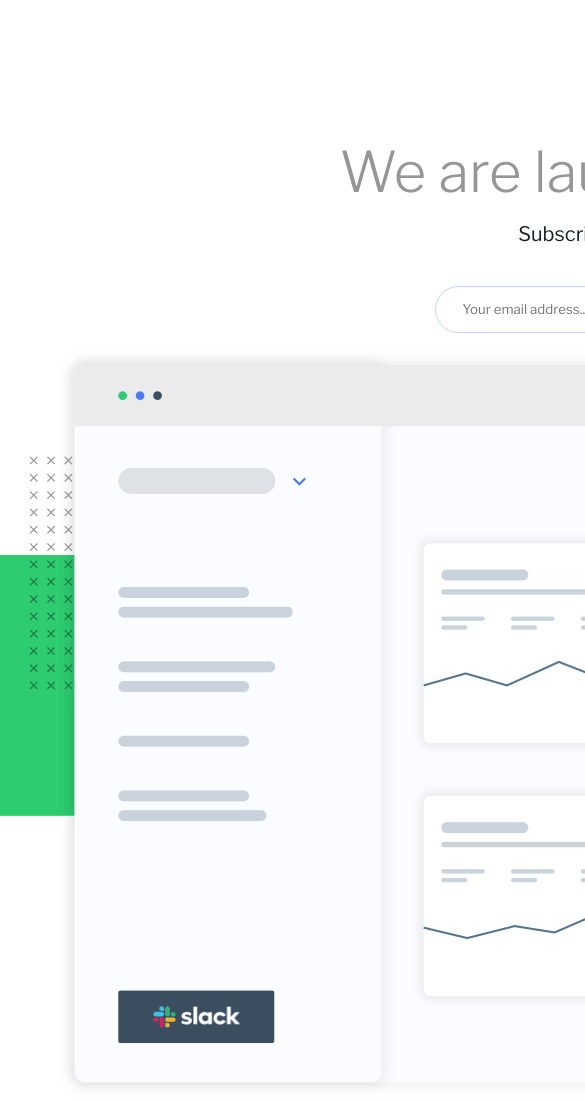
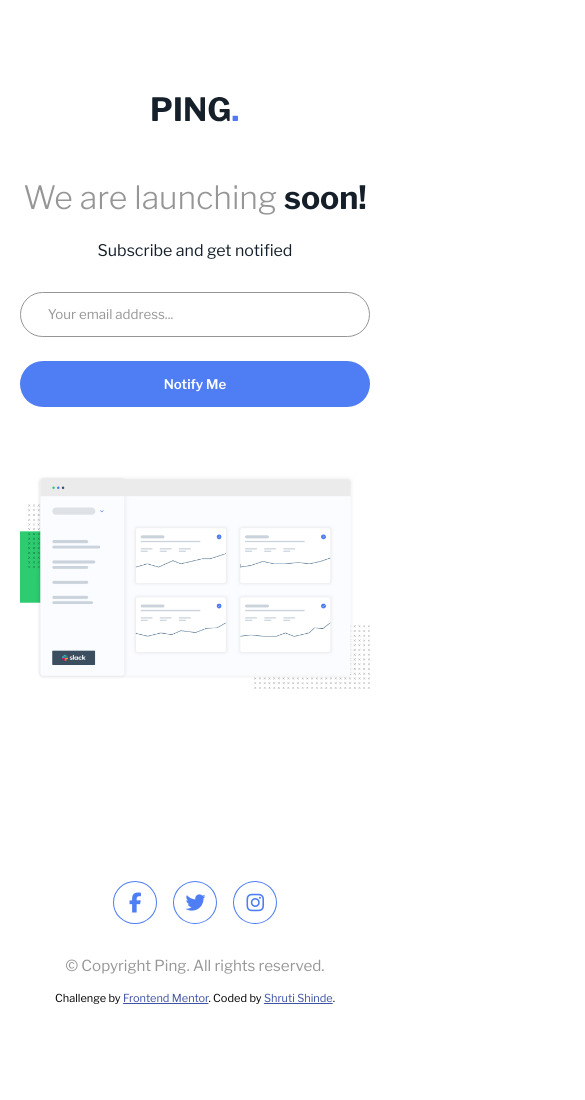
Before and after one commit to ShrutiShinde418/FrontendMentor7, a plain HTML site: page ping-coming-soon-page/index.html in a window 390 px wide. Shown: the top 1100 px of the page, 585 px wide, since content can reach past the window. After the commit the page ends 1048 px from the top, so only its background shows below. Drawn offline with nearby package versions, Linux system fonts and the light colour scheme.

Commit message:
added(responsiveness, form validation)

```diff
--- a/ping-coming-soon-page/css/index.css
+++ b/ping-coming-soon-page/css/index.css
@@ -2,6 +2,7 @@
 
 :root {
   --blue: hsl(223, 87%, 63%);
+  --dark-blue-1: hsl(228, 45%, 44%);
   --pale-blue: hsl(223, 100%, 88%);
   --light-red: hsl(354, 100%, 66%);
   --gray: hsl(0, 0%, 59%);
@@ -17,6 +18,7 @@
   margin: 0;
 }
 
+html,
 body {
   font-family: "Libre Franklin", system-ui, -apple-system, BlinkMacSystemFont,
     "Segoe UI", Roboto, Oxygen, Ubuntu, Cantarell, "Open Sans", "Helvetica Neue",
@@ -24,12 +26,9 @@ body {
   min-height: 100vh;
   display: flex;
   justify-content: center;
-  /* align-items: stretch; */
   flex-direction: column;
-  margin-top: 4rem;
-  /* max-width: 900px; */
+  margin-top: 2em;
   align-items: center;
-  /* margin: 4rem auto 0 auto; */
 }
 
 main {
@@ -38,16 +37,21 @@ main {
   flex-direction: column;
   align-items: center;
   gap: 1em;
+  margin-bottom: 6em;
 }
 
 .logo-image {
-  margin-bottom: 2rem;
+  margin-bottom: 2em;
+}
+
+.illustration {
+  width: 50%;
 }
 
 h1 {
-  margin-bottom: 2rem;
+  margin-bottom: 2em;
   color: var(--gray);
-  font-size: 3.5rem;
+  font-size: 3.25rem;
   font-weight: 300;
   margin: 0;
 }
@@ -61,20 +65,39 @@ h2 {
   color: var(--dark-blue);
   font-size: 1.25rem;
   font-weight: 400;
-  margin-bottom: 1.5rem;
+  margin-bottom: 1.5em;
 }
 
 form {
-  display: flex;
-  gap: 1em;
+  display: grid;
+  grid-template-columns: 3fr 1fr;
+  gap: 0.5em 1em;
+  margin-bottom: 3.75em;
 }
 
-#email {
+.input-control {
   border-radius: 2rem;
   color: var(--dark-blue);
-  border: 1px solid var(--pale-blue);
+  border: 1px solid var(--gray);
   font-family: inherit;
   padding: 1em 2em;
+  /* min-width: 450px; */
+}
+
+.input-control::placeholder {
+  color: var(--gray);
+}
+
+.error {
+  font-weight: 300;
+  font-size: 0.85rem;
+  padding-left: 2.25em;
+  color: var(--light-red);
+  font-style: italic;
+}
+
+.error-control {
+  border: 1px solid var(--light-red);
 }
 
 button[type="submit"] {
@@ -85,4 +108,130 @@ button[type="submit"] {
   padding: 1.15em 4em;
   border: none;
   font-family: inherit;
+  cursor: pointer;
 }
+
+button[type="submit"]:hover,
+button[type="submit"]:active,
+button[type="submit"]:focus {
+  opacity: 0.8;
+}
+
+footer {
+  display: flex;
+  flex-direction: column;
+  gap: 1em;
+  justify-items: center;
+  align-items: center;
+}
+
+.social a {
+  color: var(--blue);
+  border: 1px solid var(--blue);
+  border-radius: 50%;
+}
+
+.social a:hover,
+.social a:focus,
+.social a:active {
+  color: var(--white);
+  background-color: var(--blue);
+  transition: 0.5 cubic-bezier(0.165, 0.84, 0.44, 1);
+}
+
+.social {
+  display: flex;
+  gap: 1em;
+  justify-items: center;
+  align-items: center;
+  margin-bottom: 1em;
+}
+
+.fa-facebook-f {
+  padding: 1em 0.75em;
+}
+
+.fa-instagram {
+  padding: 1em 0.6em;
+}
+
+.fa-twitter {
+  padding: 1em 0.55em;
+}
+
+h3 {
+  color: var(--gray);
+  font-size: 0.95rem;
+  font-weight: 400;
+}
+
+.attribution {
+  font-size: 11px;
+  text-align: center;
+  margin-bottom: 1em;
+}
+
+.attribution a {
+  color: var(--dark-blue-1);
+}
+
+@media (max-width: 992px) {
+  .illustration {
+    width: 70%;
+  }
+
+  .input-control {
+    min-width: 350px;
+  }
+}
+
+@media (max-width: 768px) {
+  main {
+    gap: 0.5em;
+    margin-bottom: 12em;
+  }
+
+  h1 {
+    font-size: 2rem;
+    margin-bottom: 0.5em;
+  }
+
+  h2 {
+    font-size: 1rem;
+  }
+
+  .logo-image {
+    margin-bottom: 3em;
+  }
+
+  #form {
+    display: flex;
+    flex-direction: column;
+    gap: 0.75em;
+    align-self: stretch;
+    padding: 0 2em;
+  }
+
+  button[type="submit"] {
+    order: 2;
+  }
+
+  .error {
+    text-align: center;
+  }
+}
+
+@media (max-width: 688px) {
+  html,
+  body {
+    margin: 3em 4em 1em;
+  }
+
+  #form {
+    padding: 0;
+  }
+
+  .illustration {
+    width: 100%;
+  }
+}
--- a/ping-coming-soon-page/index.html
+++ b/ping-coming-soon-page/index.html
@@ -15,39 +15,35 @@
     <link rel="stylesheet" href="./css/index.css" />
 
     <title>Frontend Mentor | Ping coming soon page</title>
-
-    <!-- Feel free to remove these styles or customise in your own stylesheet 👍 -->
-    <style>
-      .attribution {
-        font-size: 11px;
-        text-align: center;
-      }
-      .attribution a {
-        color: hsl(228, 45%, 44%);
-      }
-    </style>
   </head>
   <body>
     <main>
       <img src="./images/logo.svg" alt="Ping" class="logo-image" />
       <h1>We are launching <span>soon!</span></h1>
       <h2>Subscribe and get notified</h2>
-      <form>
+      <form id="form">
         <input
-          type="email"
           name="email"
           id="email"
           placeholder="Your email address..."
+          class="input-control"
         />
         <button type="submit">Notify Me</button>
+        <div class="error"></div>
       </form>
       <img
         src="./images/illustration-dashboard.png"
         alt="Dashboard illustration"
+        class="illustration"
       />
     </main>
     <!-- image -->
     <footer>
+      <div class="social">
+        <a href="#"><i class="fa-brands fa-facebook-f fa-lg"></i></a>
+        <a href="#"><i class="fa-brands fa-twitter fa-lg"></i></a>
+        <a href="#"><i class="fa-brands fa-instagram fa-lg"></i></a>
+      </div>
       <h3>&copy; Copyright Ping. All rights reserved.</h3>
       <p class="attribution">
         Challenge by
@@ -57,15 +53,10 @@
         <a href="https://github.com/ShrutiShinde418">Shruti Shinde</a>.
       </p>
     </footer>
-
-    <!-- <footer>
-      <p class="attribution">
-        Challenge by
-        <a href="https://www.frontendmentor.io?ref=challenge" target="_blank"
-          >Frontend Mentor</a
-        >. Coded by
-        <a href="https://github.com/ShrutiShinde418">Shruti Shinde</a>.
-      </p>
-    </footer> -->
+    <script
+      src="https://kit.fontawesome.com/db07eb4fcc.js"
+      crossorigin="anonymous"
+    ></script>
+    <script src="./js/index.js"></script>
   </body>
 </html>
--- a/ping-coming-soon-page/js/index.js
+++ b/ping-coming-soon-page/js/index.js
@@ -0,0 +1,30 @@
+const email = document.getElementById("email");
+const form = document.getElementById("form");
+const errorElement = form.querySelector(".error");
+
+const isValidEmail = (email) => {
+  const re =
+    /^(([^<>()[\]\\.,;:\s@"]+(\.[^<>()[\]\\.,;:\s@"]+)*)|(".+"))@((\[[0-9]{1,3}\.[0-9]{1,3}\.[0-9]{1,3}\.[0-9]{1,3}\])|(([a-zA-Z\-0-9]+\.)+[a-zA-Z]{2,}))$/;
+
+  return re.test(String(email).toLowerCase());
+};
+
+form.addEventListener("submit", (e) => {
+  e.preventDefault();
+
+  const emailValue = email.value.trim();
+
+  if (!isValidEmail(emailValue)) {
+    errorElement.innerText = "Please provide a valid email address";
+    if (window.matchMedia("(max-width: 768px)").matches) {
+      errorElement.style.marginBottom = "1.25em";
+    }
+    email.classList.add("error-control");
+  } else {
+    errorElement.innerText = "";
+    email.classList.remove("error-control");
+    if (window.matchMedia("(max-width: 768px)").matches) {
+      errorElement.style.marginBottom = "0";
+    }
+  }
+});
```
